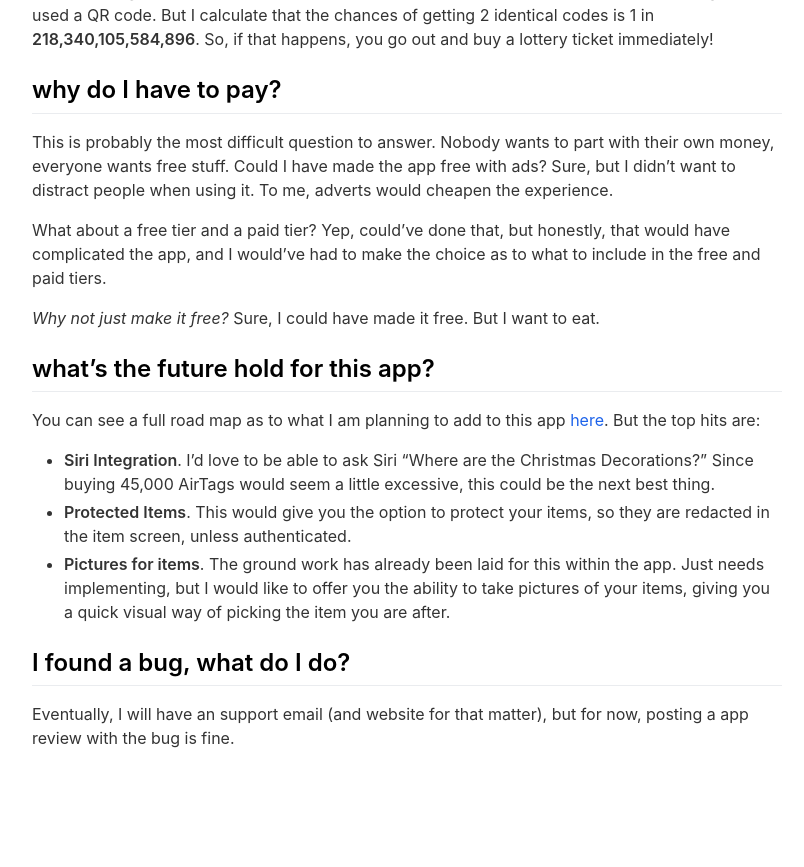
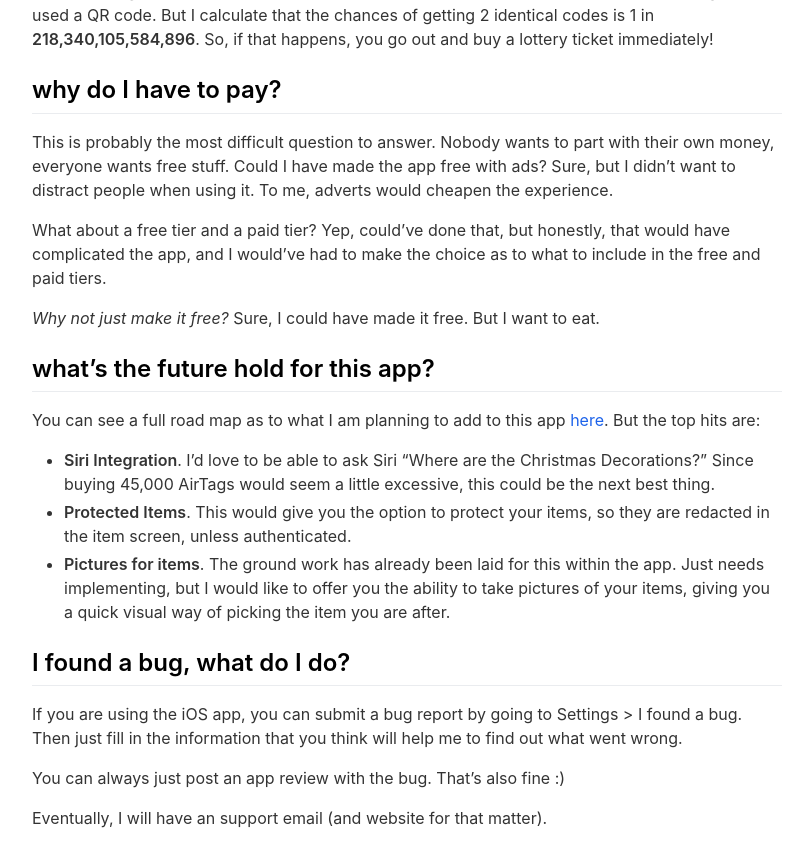
Before and after one commit to PauloxD/moovin-site, a Jekyll site: the page built from _pages/faq.md, in a window 1280 px wide and 900 px high, scrolled down 1066 px. Shown: the top 867 px of the window, without its empty margins (233-1037 px from the left). Built offline with Jekyll 4.4.1, drawn with Linux system fonts in a browser that asks for light colours; nearby versions of some CDN libraries; before the commit the page ends 1886 px from its top, so only the background shows below that.

Commit message:
Update faq.md

```diff
--- a/_pages/faq.md
+++ b/_pages/faq.md
@@ -44,4 +44,8 @@ You can see a full road map as to what I am planning to add to this app [here](m
 
 
 ## I found a bug, what do I do?
-Eventually, I will have an support email (and website for that matter), but for now, posting a app review with the bug is fine.
+If you are using the iOS app, you can submit a bug report by going to Settings > I found a bug. Then just fill in the information that you think will help me to find out what went wrong.
+
+You can always just post an app review with the bug. That's also fine :)
+
+Eventually, I will have an support email (and website for that matter).
```
